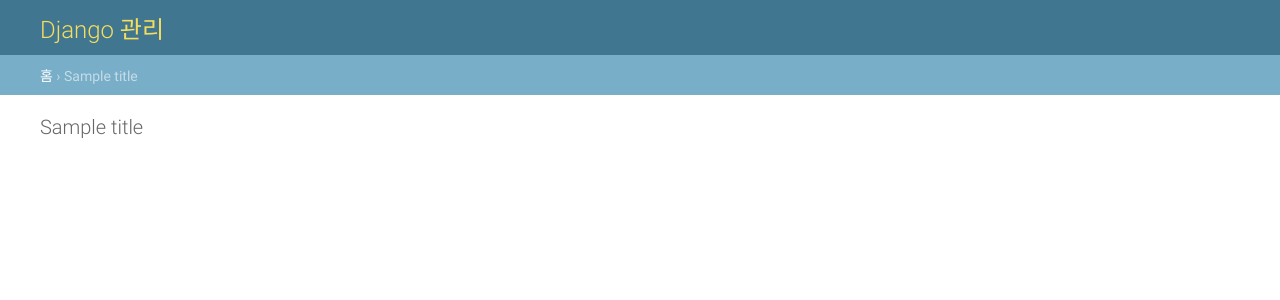
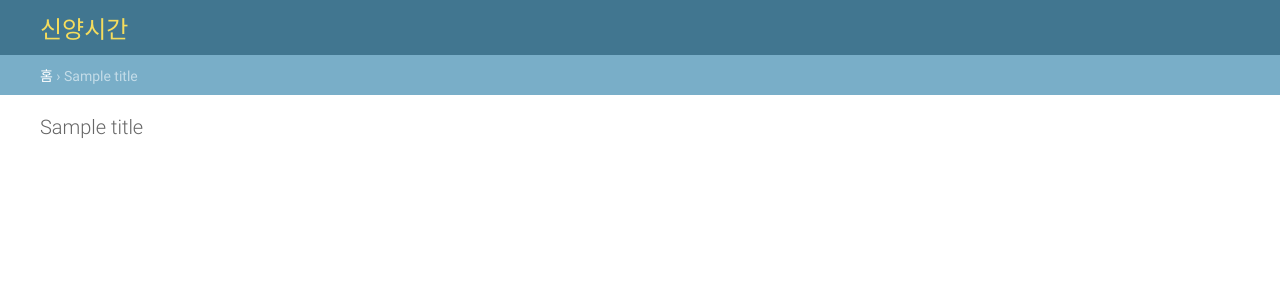
Before and after one commit to SPark9625/shinyangtime, a Django app: template templates/admin/base_site.html in a window 1280 px wide. Shown: the top 300 px of the page. Run offline with Django 3.2, Linux system fonts and the light colour scheme; the template is opened without the code that fills it: most values are stand-ins (such as "Sample title", 1, 10 or a date in 2020).

Commit message:
admin text change

```diff
--- a/templates/admin/base_site.html
+++ b/templates/admin/base_site.html
@@ -1,9 +1,9 @@
 {% extends "admin/base.html" %}
 
-{% block title %}{{ title }} | {{ site_title|default:_('Django site admin') }}{% endblock %}
+{% block title %}신양시간 관리{% endblock %}
 
 {% block branding %}
-<h1 id="site-name"><a href="{% url 'admin:index' %}">{{ site_header|default:_('Django administration') }}</a></h1>
+<h1 id="site-name"><a href="{% url 'admin:index' %}">신양시간</a></h1>
 {% endblock %}
 
 {% block nav-global %}{% endblock %}
```
